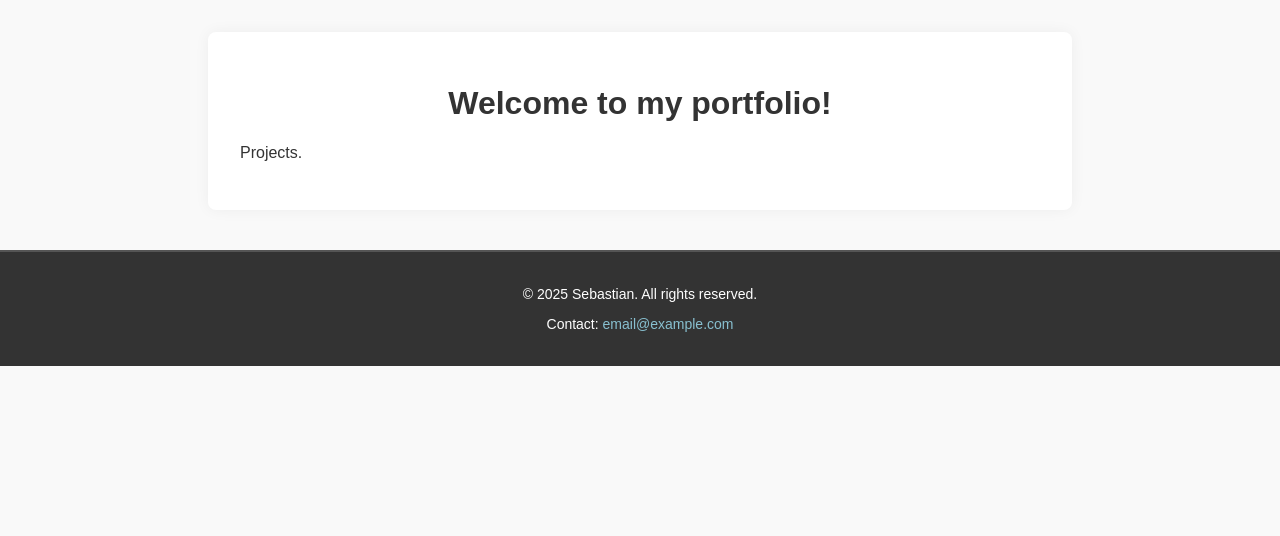
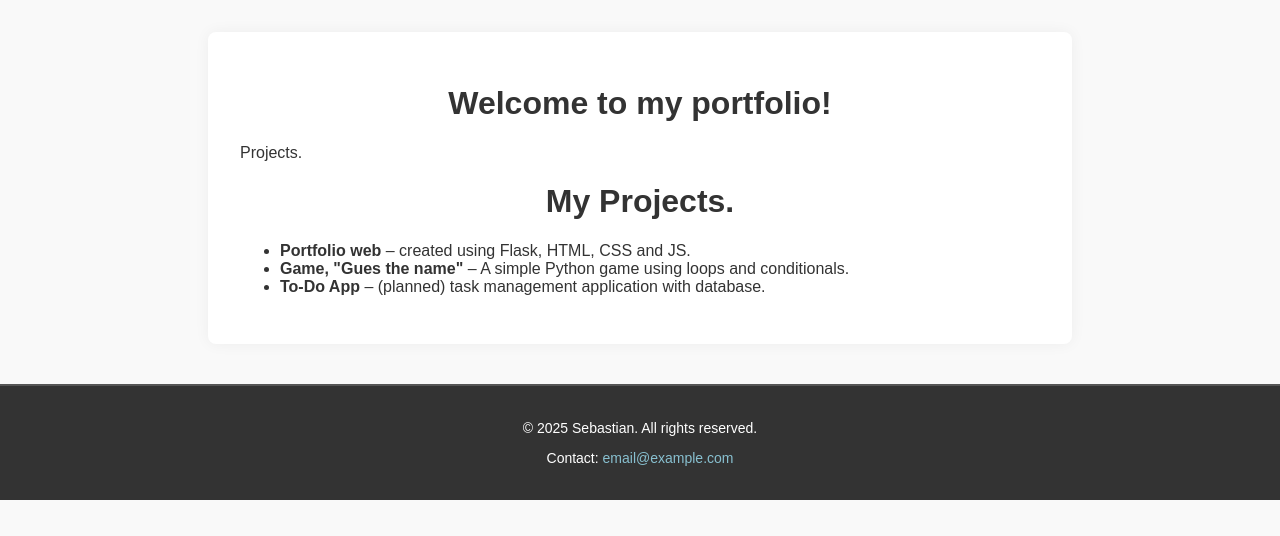
Before and after one commit to sebastian-elbacho/flask_assignment, a Flask app: page /projects in a window 1280 px wide. Shown: the part 50-586 px from the top of the page. Run offline with Flask 3, Linux system fonts and the light colour scheme.

Commit message:
the content added

```diff
--- a/templates/projects.html
+++ b/templates/projects.html
@@ -3,4 +3,10 @@
 {% block content %}
 <h1>Welcome to my portfolio!</h1>
 <p>Projects.</p>
+<h1>My Projects.</h1>
+<ul>
+  <li><strong>Portfolio web</strong> – created using Flask, HTML, CSS and JS.</li>
+  <li><strong>Game, "Gues the name"</strong> – A simple Python game using loops and conditionals.</li>
+  <li><strong>To-Do App</strong> – (planned) task management application with database.</li>
+</ul>
 {% endblock %}
```
